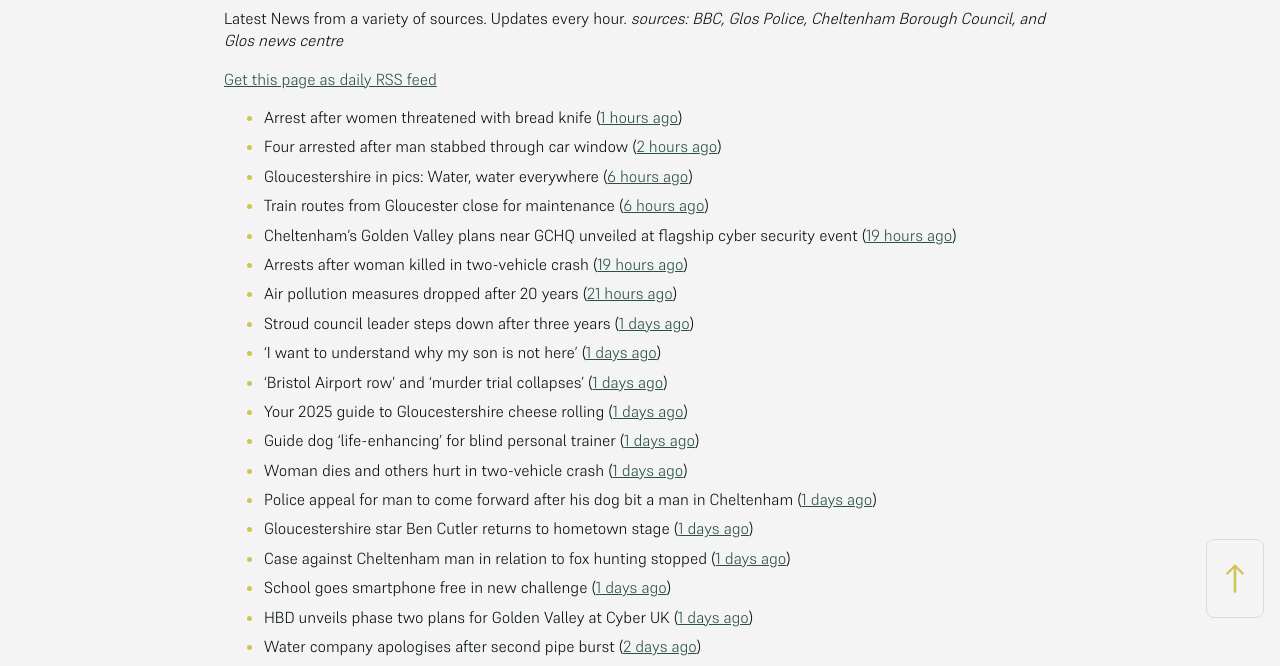
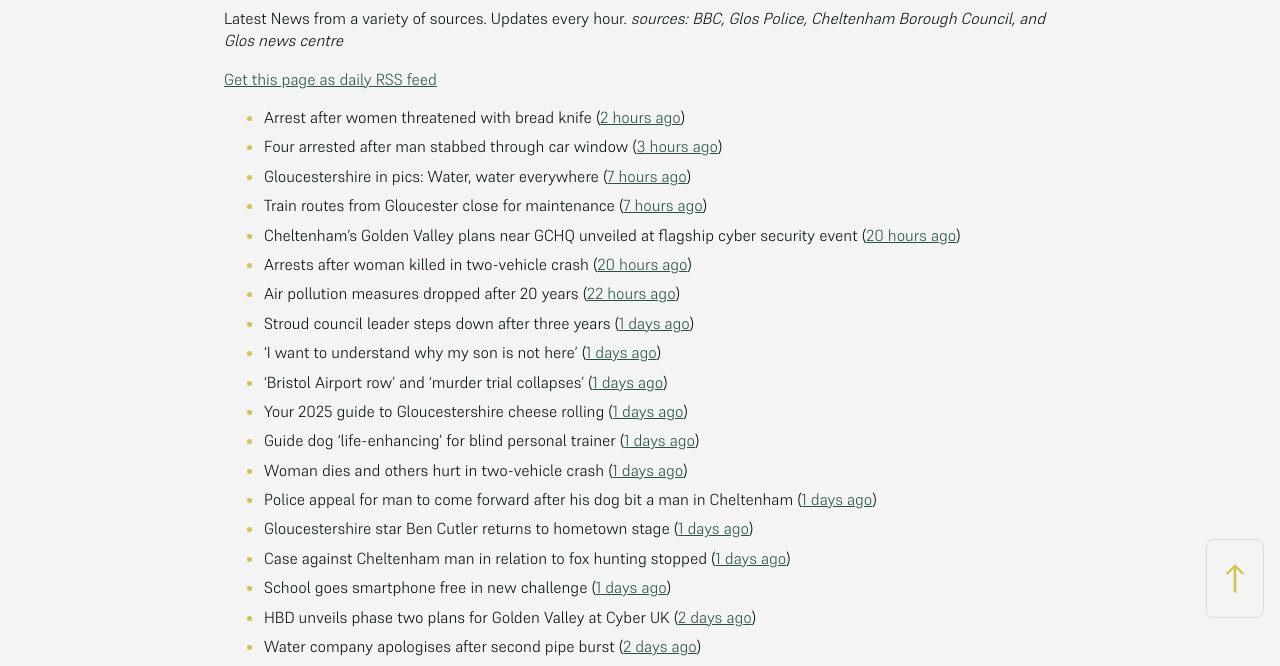
Before and after one commit to mat-0/cheltenham-open-data, a Jekyll site: the page built from _pages/news.md, in a window 1280 px wide. Shown: the part 266-932 px from the top of the page. Built offline with Jekyll 4.4.1, drawn with Linux system fonts in a browser that asks for light colours; some of the changed text lies outside the part shown.

Commit message:
Updated 2025-05-17 13:58:10

```diff
--- a/_pages/news.md
+++ b/_pages/news.md
@@ -12,13 +12,13 @@ _sources: BBC, Glos Police, Cheltenham Borough Council, and Glos news centre_
 [Get this page as daily RSS feed](/daily.rss)
 
 <!-- news_marker starts -->
-- Arrest after women threatened with bread knife ([1 hours ago](https://www.bbc.com/news/articles/cvgdpnv8yp0o))
-- Four arrested after man stabbed through car window ([2 hours ago](https://www.bbc.com/news/articles/cql2yerl45po))
-- Gloucestershire in pics: Water, water everywhere ([6 hours ago](https://www.bbc.com/news/articles/c8e6d4g6k88o))
-- Train routes from Gloucester close for maintenance ([6 hours ago](https://www.bbc.com/news/articles/c5y64j5nmv1o))
-- Cheltenham’s Golden Valley plans near GCHQ unveiled at flagship cyber security event ([19 hours ago](https://gloucesternewscentre.co.uk/cheltenhams-golden-valley-plans-near-gchq-unveiled-at-flagship-cyber-security-event/))
-- Arrests after woman killed in two-vehicle crash ([19 hours ago](https://www.bbc.com/news/articles/cz0dl0g9zxjo))
-- Air pollution measures dropped after 20 years ([21 hours ago](https://www.bbc.com/news/articles/c7v7d4091gro))
+- Arrest after women threatened with bread knife ([2 hours ago](https://www.bbc.com/news/articles/cvgdpnv8yp0o))
+- Four arrested after man stabbed through car window ([3 hours ago](https://www.bbc.com/news/articles/cql2yerl45po))
+- Gloucestershire in pics: Water, water everywhere ([7 hours ago](https://www.bbc.com/news/articles/c8e6d4g6k88o))
+- Train routes from Gloucester close for maintenance ([7 hours ago](https://www.bbc.com/news/articles/c5y64j5nmv1o))
+- Cheltenham’s Golden Valley plans near GCHQ unveiled at flagship cyber security event ([20 hours ago](https://gloucesternewscentre.co.uk/cheltenhams-golden-valley-plans-near-gchq-unveiled-at-flagship-cyber-security-event/))
+- Arrests after woman killed in two-vehicle crash ([20 hours ago](https://www.bbc.com/news/articles/cz0dl0g9zxjo))
+- Air pollution measures dropped after 20 years ([22 hours ago](https://www.bbc.com/news/articles/c7v7d4091gro))
 - Stroud council leader steps down after three years ([1 days ago](https://www.bbc.com/news/articles/c9dq58pzel5o))
 - 'I want to understand why my son is not here' ([1 days ago](https://www.bbc.com/news/articles/c5yk7z7k4dyo))
 - 'Bristol Airport row' and 'murder trial collapses' ([1 days ago](https://www.bbc.com/news/articles/c93lq257pd5o))
@@ -29,7 +29,7 @@ _sources: BBC, Glos Police, Cheltenham Borough Council, and Glos news centre_
 - Gloucestershire star Ben Cutler returns to hometown stage ([1 days ago](https://gloucesternewscentre.co.uk/gloucestershire-star-ben-cutler-returns-to-hometown-stage/))
 - Case against Cheltenham man in relation to fox hunting stopped ([1 days ago](https://gloucesternewscentre.co.uk/case-against-cheltenham-man-in-relation-to-fox-hunting-stopped/))
 - School goes smartphone free in new challenge ([1 days ago](https://www.bbc.com/news/articles/cwy388p033eo))
-- HBD unveils phase two plans for Golden Valley at Cyber UK ([1 days ago](https://www.cheltenham.gov.uk/news/article/3012/hbd_unveils_phase_two_plans_for_golden_valley_at_cyber_uk))
+- HBD unveils phase two plans for Golden Valley at Cyber UK ([2 days ago](https://www.cheltenham.gov.uk/news/article/3012/hbd_unveils_phase_two_plans_for_golden_valley_at_cyber_uk))
 - Water company apologises after second pipe burst ([2 days ago](https://www.bbc.com/news/articles/cn0g1jygjq1o))
 - Arle Court Transport Hub welcomes more National Express services ([2 days ago](https://gloucesternewscentre.co.uk/arle-court-transport-hub-welcomes-more-national-express-services/))
 - Golden Valley social value promise will deliver real value to communities ([2 days ago](https://www.cheltenham.gov.uk/news/article/3011/golden_valley_social_value_promise_will_deliver_real_value_to_communities))
```
Also changed, not shown: other parts of _pages/news.md (+1 -1 lines), _data/flood.json (+5 -48 lines), index.md (+3 -3 lines).
